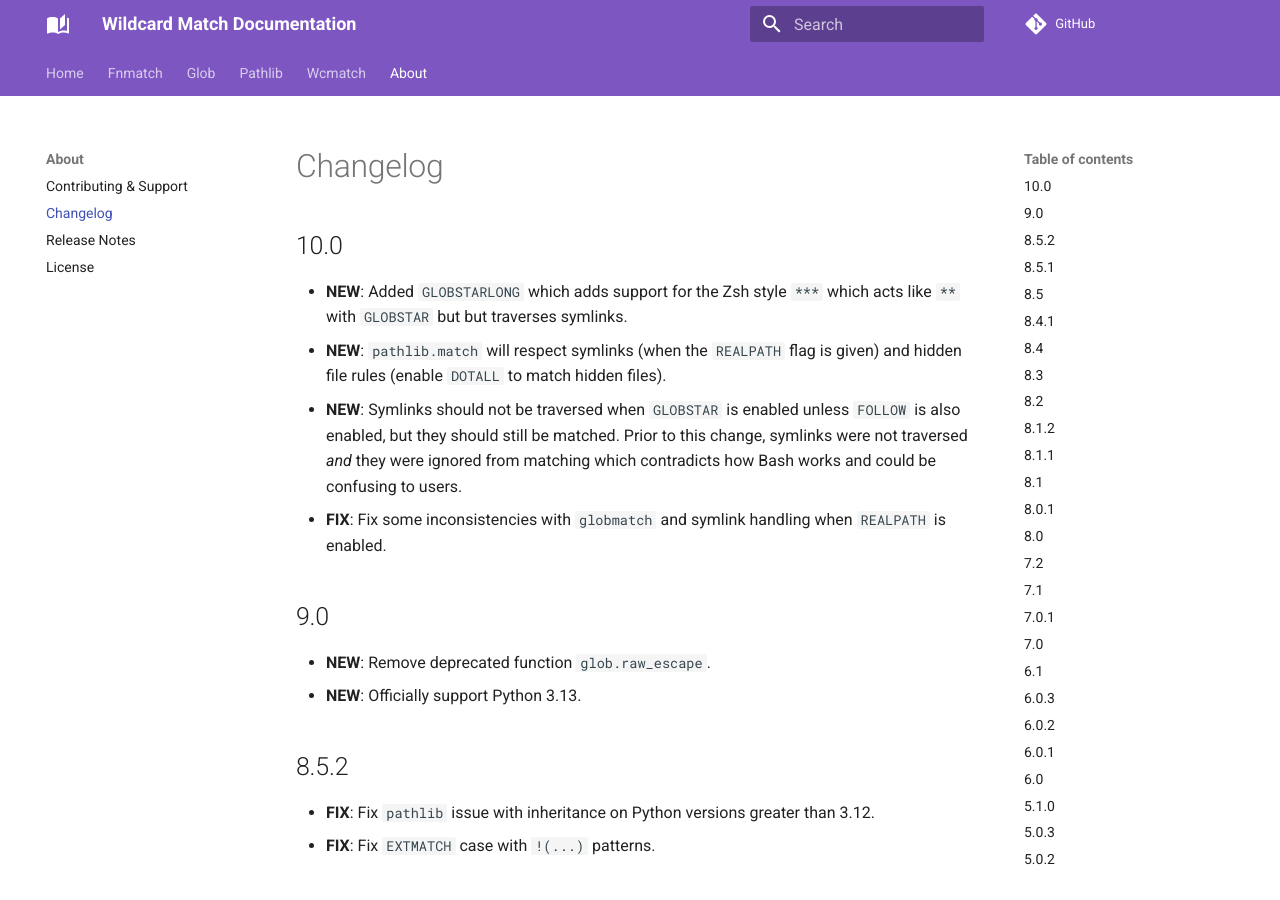
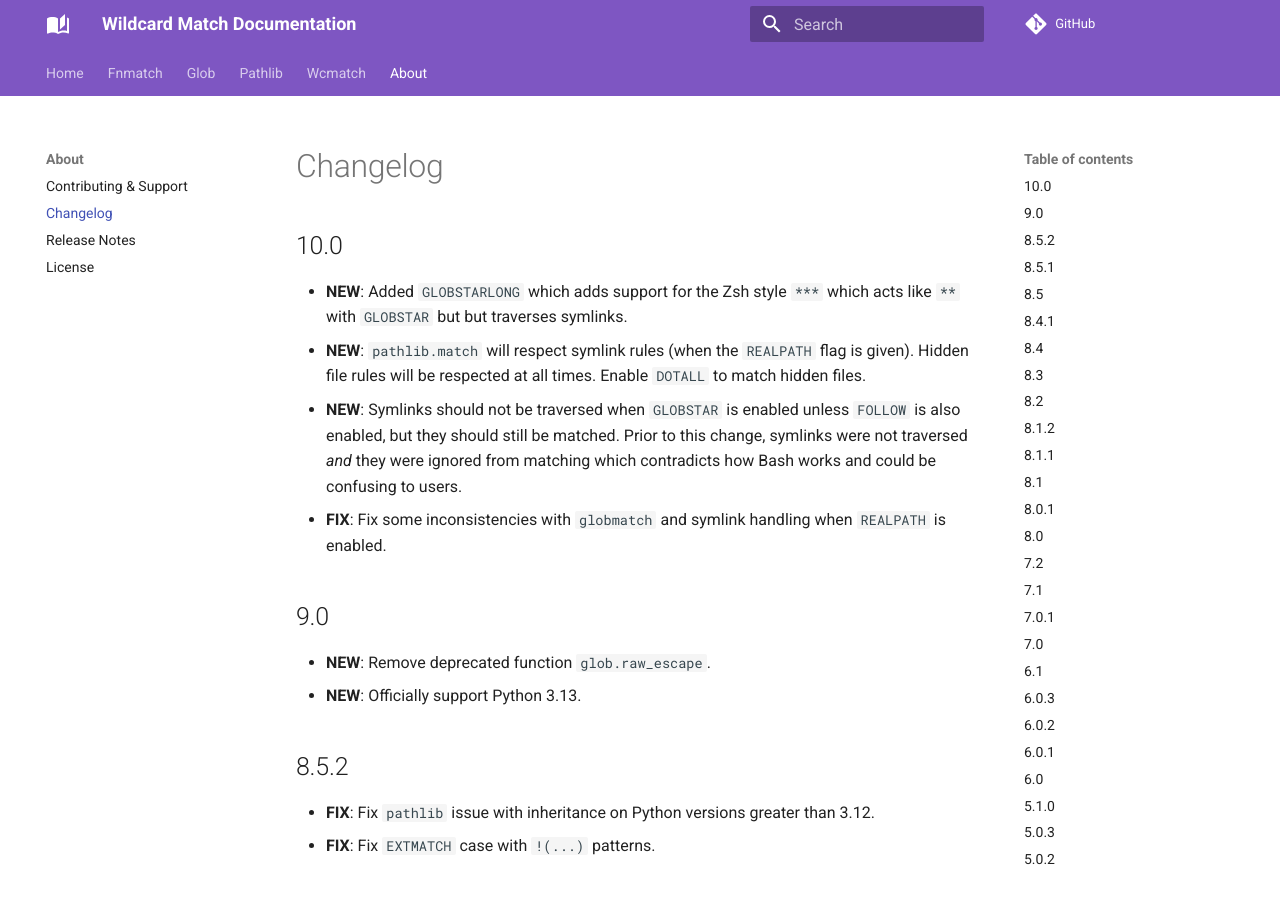
Before and after one commit to facelessuser/wcmatch, an MkDocs documentation site: the page built from docs/src/markdown/about/changelog.md, in a window 1280 px wide and 900 px high. Built offline with MkDocs 1.6.1 and Material for MkDocs 9.7.7, drawn with Linux system fonts in a browser that asks for light colours; comment, search, counter and statistics services are not loaded.

Commit message:
Update changelog

```diff
--- a/docs/src/markdown/about/changelog.md
+++ b/docs/src/markdown/about/changelog.md
@@ -4,8 +4,8 @@
 
 -   **NEW**: Added `GLOBSTARLONG` which adds support for the Zsh style `***` which acts like `**` with `GLOBSTAR` but
     but traverses symlinks.
--   **NEW**: `pathlib.match` will respect symlinks (when the `REALPATH` flag is given) and hidden file rules (enable
-    `DOTALL` to match hidden files).
+-   **NEW**: `pathlib.match` will respect symlink rules (when the `REALPATH` flag is given). Hidden file rules will
+    be respected at all times. Enable `DOTALL` to match hidden files.
 -   **NEW**: Symlinks should not be traversed when `GLOBSTAR` is enabled unless `FOLLOW` is also enabled, but they
     should still be matched. Prior to this change, symlinks were not traversed _and_ they were ignored from matching
     which contradicts how Bash works and could be confusing to users.
```
